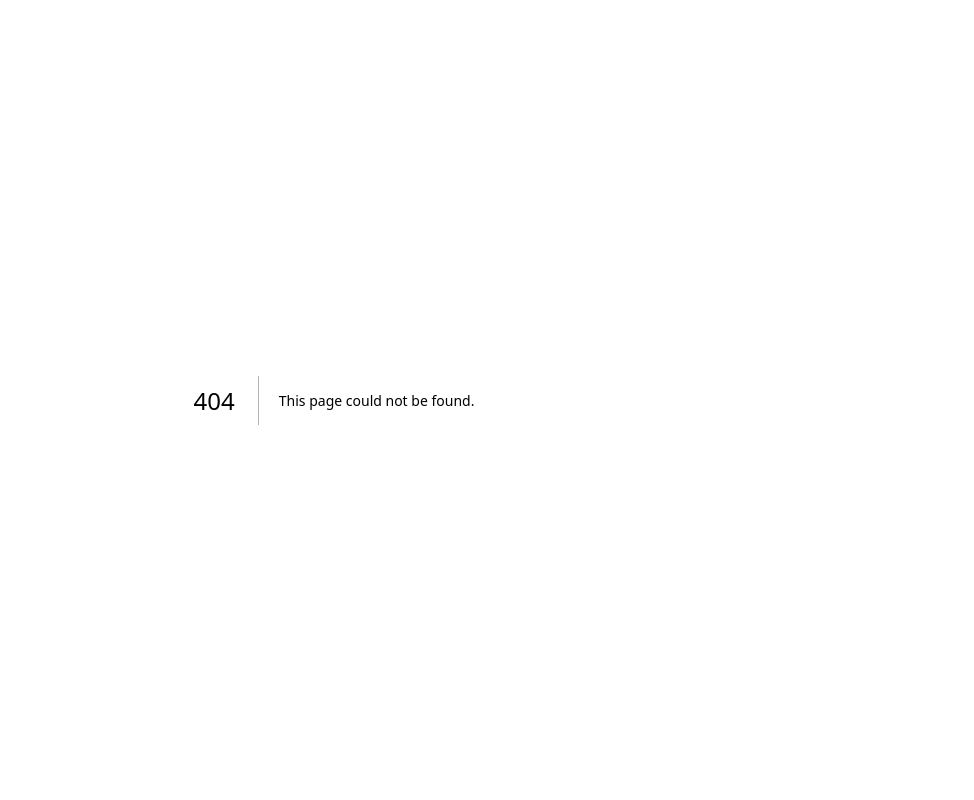
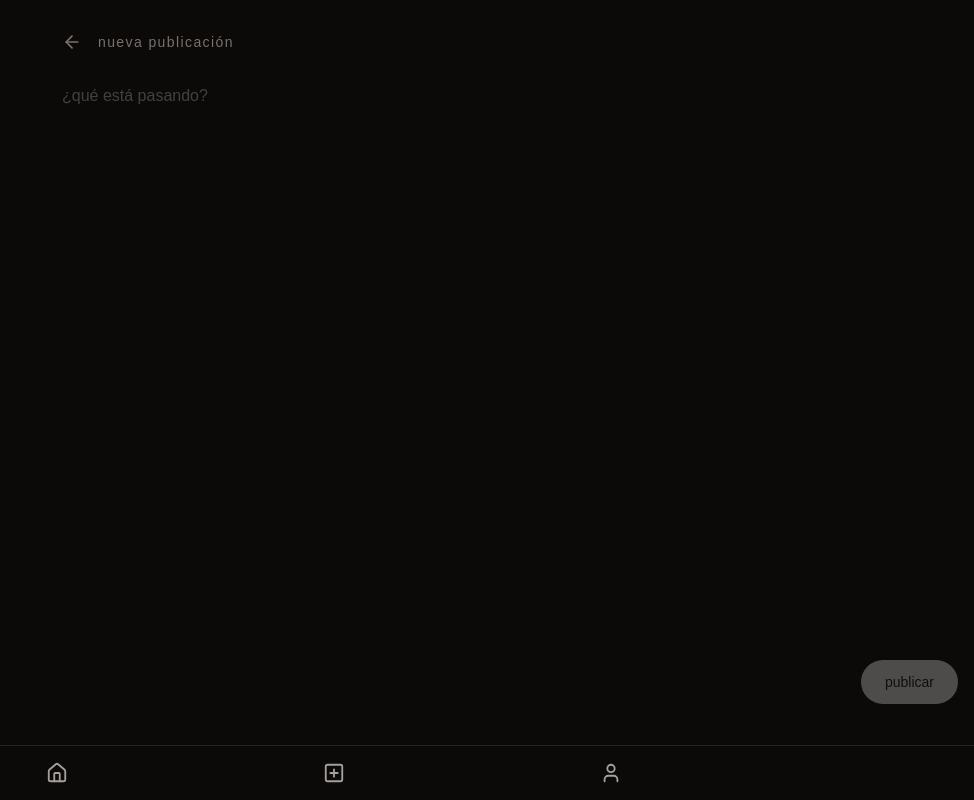
Before and after one commit to JAAS210299/petricor, a Next.js app: page /nuevo in a window 1280 px wide. Before the commit this address had no page. Shown: the whole page, without its empty margins (306-1280 px from the left). Built offline with nearby package versions, Linux system fonts and the light colour scheme; no server answers.

Commit message:
feat: página nuevo post, layouts corregidos y memoria aumentada

```diff
--- a/package.json
+++ b/package.json
@@ -3,7 +3,7 @@
   "version": "0.1.0",
   "private": true,
   "scripts": {
-    "dev": "next dev",
+    "dev": "NODE_OPTIONS='--max-old-space-size=4096' next dev",
     "build": "next build",
     "start": "next start",
     "lint": "eslint"
@@ -13,6 +13,7 @@
     "@supabase/supabase-js": "^2.108.2",
     "@tanstack/react-query": "^5.101.0",
     "framer-motion": "^12.40.0",
+    "lucide-react": "^1.21.0",
     "next": "^16.2.9",
     "react": "19.2.4",
     "react-dom": "19.2.4",
--- a/src/app/(auth)/layout.tsx
+++ b/src/app/(auth)/layout.tsx
@@ -1,7 +1 @@
-export default function AuthLayout({
-  children,
-}: {
-  children: React.ReactNode
-}) {
-  return <>{children}</>
-}
+export default function AuthLayout({ children }: { children: React.ReactNode }) { return <>{children}</> }
--- /dev/null
+++ b/src/app/(main)/feed/NuevoPost.tsx
@@ -0,0 +1,50 @@
+'use client'
+
+import { useState } from 'react'
+import { createClient } from '@/lib/supabase/client'
+import { useRouter } from 'next/navigation'
+
+export default function NuevoPost() {
+  const [content, setContent] = useState('')
+  const [loading, setLoading] = useState(false)
+  const router = useRouter()
+  const supabase = createClient()
+
+  async function handlePost() {
+    if (!content.trim()) return
+    setLoading(true)
+
+    const { data: { user } } = await supabase.auth.getUser()
+    if (!user) return
+
+    await supabase.from('posts').insert({
+      content,
+      user_id: user.id
+    })
+
+    setContent('')
+    setLoading(false)
+    router.refresh()
+  }
+
+  return (
+    <div className="bg-stone-900 rounded-xl p-4 border border-stone-800">
+      <textarea
+        placeholder="¿qué está pasando?"
+        value={content}
+        onChange={e => setContent(e.target.value)}
+        rows={3}
+        className="w-full bg-transparent text-stone-200 text-sm placeholder:text-stone-600 outline-none resize-none"
+      />
+      <div className="flex justify-end mt-3">
+        <button
+          onClick={handlePost}
+          disabled={loading || !content.trim()}
+          className="bg-stone-200 text-stone-900 rounded-lg px-4 py-2 text-xs font-medium hover:bg-white transition-colors disabled:opacity-30"
+        >
+          {loading ? 'publicando...' : 'publicar'}
+        </button>
+      </div>
+    </div>
+  )
+}
--- a/src/app/(main)/feed/page.tsx
+++ b/src/app/(main)/feed/page.tsx
@@ -1,13 +1,56 @@
-export default function FeedPage() {
+import { createServerSupabaseClient } from '@/lib/supabase/server'
+import NuevoPost from './NuevoPost'
+
+export default async function FeedPage() {
+  const supabase = await createServerSupabaseClient()
+
+  const { data: posts } = await supabase
+    .from('posts')
+    .select(`
+      id,
+      content,
+      created_at,
+      profiles (username, avatar_url)
+    `)
+    .order('created_at', { ascending: false })
+
   return (
-    <main className="min-h-screen bg-stone-950 text-stone-200">
+    <main className="min-h-screen bg-stone-950 text-stone-200 pb-24">
       <div className="max-w-xl mx-auto px-4 py-8">
-        <h1 className="text-lg font-light tracking-widest text-stone-400 mb-8">
-          feed
+        <h1 className="text-sm font-light tracking-widest text-stone-500 mb-8">
+          petricor
         </h1>
-        <p className="text-stone-600 text-sm text-center mt-20">
-          aquí aparecerán las publicaciones
-        </p>
+
+        <NuevoPost />
+
+        <div className="mt-8 flex flex-col gap-4">
+          {posts && posts.length === 0 && (
+            <p className="text-stone-600 text-sm text-center mt-12">
+              aún no hay publicaciones. sé el primero.
+            </p>
+          )}
+          {posts?.map(post => (
+            <div key={post.id} className="bg-stone-900 rounded-xl p-5 border border-stone-800">
+              <div className="flex items-center gap-2 mb-3">
+                <div className="w-7 h-7 rounded-full bg-stone-700 flex items-center justify-center text-xs text-stone-300">
+                  {(post.profiles as any)?.username?.[0]?.toUpperCase()}
+                </div>
+                <span className="text-stone-400 text-sm">
+                  {(post.profiles as any)?.username}
+                </span>
+              </div>
+              <p className="text-stone-200 text-sm leading-relaxed">{post.content}</p>
+              <p className="text-stone-600 text-xs mt-3">
+                {new Date(post.created_at).toLocaleDateString('es-ES', {
+                  day: 'numeric',
+                  month: 'long',
+                  hour: '2-digit',
+                  minute: '2-digit'
+                })}
+              </p>
+            </div>
+          ))}
+        </div>
       </div>
     </main>
   )
--- /dev/null
+++ b/src/app/(main)/layout.tsx
@@ -0,0 +1,29 @@
+import Link from 'next/link'
+import { Home, User, PlusSquare } from 'lucide-react'
+
+export default function MainLayout({
+  children,
+}: {
+  children: React.ReactNode
+}) {
+  return (
+    <div className="min-h-screen bg-stone-950">
+      {children}
+
+      {/* Barra de navegación inferior (estilo móvil) */}
+      <nav className="fixed bottom-0 left-0 right-0 bg-stone-950 border-t border-stone-800 px-8 py-4">
+        <div className="max-w-xl mx-auto flex items-center justify-between">
+          <Link href="/feed" className="text-stone-400 hover:text-stone-200 transition-colors">
+            <Home size={22} />
+          </Link>
+          <Link href="/nuevo" className="text-stone-400 hover:text-stone-200 transition-colors">
+            <PlusSquare size={22} />
+          </Link>
+          <Link href="/perfil" className="text-stone-400 hover:text-stone-200 transition-colors">
+            <User size={22} />
+          </Link>
+        </div>
+      </nav>
+    </div>
+  )
+}
--- /dev/null
+++ b/src/app/(main)/nuevo/page.tsx
@@ -0,0 +1,70 @@
+'use client'
+
+import { useState } from 'react'
+import { createClient } from '@/lib/supabase/client'
+import { useRouter } from 'next/navigation'
+import { ArrowLeft } from 'lucide-react'
+
+export default function NuevoPage() {
+  const [content, setContent] = useState('')
+  const [loading, setLoading] = useState(false)
+  const router = useRouter()
+  const supabase = createClient()
+
+  async function handlePost() {
+    if (!content.trim()) return
+    setLoading(true)
+
+    const { data: { user } } = await supabase.auth.getUser()
+    if (!user) return
+
+    const { error } = await supabase.from('posts').insert({
+      content,
+      user_id: user.id
+    })
+
+    if (!error) {
+      router.push('/feed')
+      router.refresh()
+    } else {
+      setLoading(false)
+    }
+  }
+
+  return (
+    <main className="min-h-screen bg-stone-950 text-stone-200 pb-24">
+      <div className="max-w-xl mx-auto px-4 py-8">
+        <div className="flex items-center gap-4 mb-8">
+          <button
+            onClick={() => router.back()}
+            className="text-stone-500 hover:text-stone-300 transition-colors"
+          >
+            <ArrowLeft size={20} />
+          </button>
+          <h1 className="text-sm font-light tracking-widest text-stone-500">
+            nueva publicación
+          </h1>
+        </div>
+
+        <textarea
+          placeholder="¿qué está pasando?"
+          value={content}
+          onChange={e => setContent(e.target.value)}
+          rows={8}
+          autoFocus
+          className="w-full bg-transparent text-stone-200 text-base placeholder:text-stone-700 outline-none resize-none"
+        />
+
+        <div className="fixed bottom-24 right-4 max-w-xl">
+          <button
+            onClick={handlePost}
+            disabled={loading || !content.trim()}
+            className="bg-stone-200 text-stone-900 rounded-full px-6 py-3 text-sm font-medium hover:bg-white transition-colors disabled:opacity-30"
+          >
+            {loading ? 'publicando...' : 'publicar'}
+          </button>
+        </div>
+      </div>
+    </main>
+  )
+}
--- a/src/app/page.tsx
+++ b/src/app/page.tsx
@@ -1,20 +1,5 @@
-import { createServerSupabaseClient } from '@/lib/supabase/server'
+import { redirect } from 'next/navigation'
 
-export default async function Home() {
-  const supabase = await createServerSupabaseClient()
-  const { data: { user } } = await supabase.auth.getUser()
-
-  return (
-    <main className="min-h-screen flex flex-col items-center justify-center bg-stone-950 text-white">
-      <h1 className="text-5xl font-light tracking-widest text-stone-200">
-        petricor
-      </h1>
-      <p className="mt-4 text-stone-500 text-sm tracking-wider">
-        Los que escriben gotas de sueños en el suelo de la vida
-      </p>
-      <p className="mt-8 text-stone-600 text-xs">
-        {user ? `Hola, ${user.email}` : 'Supabase conectado ✓'}
-      </p>
-    </main>
-  )
+export default function Home() {
+  redirect('/feed')
 }
--- /dev/null
+++ b/src/middleware.ts
@@ -0,0 +1,48 @@
+import { createServerClient } from '@supabase/ssr'
+import { NextResponse, type NextRequest } from 'next/server'
+
+export async function middleware(request: NextRequest) {
+  let supabaseResponse = NextResponse.next({ request })
+
+  const supabase = createServerClient(
+    process.env.NEXT_PUBLIC_SUPABASE_URL!,
+    process.env.NEXT_PUBLIC_SUPABASE_PUBLISHABLE_KEY!,
+    {
+      cookies: {
+        getAll() {
+          return request.cookies.getAll()
+        },
+        setAll(cookiesToSet) {
+          cookiesToSet.forEach(({ name, value }) =>
+            request.cookies.set(name, value)
+          )
+          supabaseResponse = NextResponse.next({ request })
+          cookiesToSet.forEach(({ name, value, options }) =>
+            supabaseResponse.cookies.set(name, value, options)
+          )
+        },
+      },
+    }
+  )
+
+  const { data: { user } } = await supabase.auth.getUser()
+
+  // Si no está logueado y quiere entrar a rutas protegidas → login
+  if (!user && request.nextUrl.pathname.startsWith('/feed')) {
+    return NextResponse.redirect(new URL('/login', request.url))
+  }
+
+  // Si está logueado y quiere ir a login/registro → feed
+  if (user && (
+    request.nextUrl.pathname.startsWith('/login') ||
+    request.nextUrl.pathname.startsWith('/registro')
+  )) {
+    return NextResponse.redirect(new URL('/feed', request.url))
+  }
+
+  return supabaseResponse
+}
+
+export const config = {
+  matcher: ['/feed/:path*', '/login', '/registro', '/perfil/:path*'],
+}
```
Also changed, not shown: 1 other file (tests, documents, lock files or other folders).
